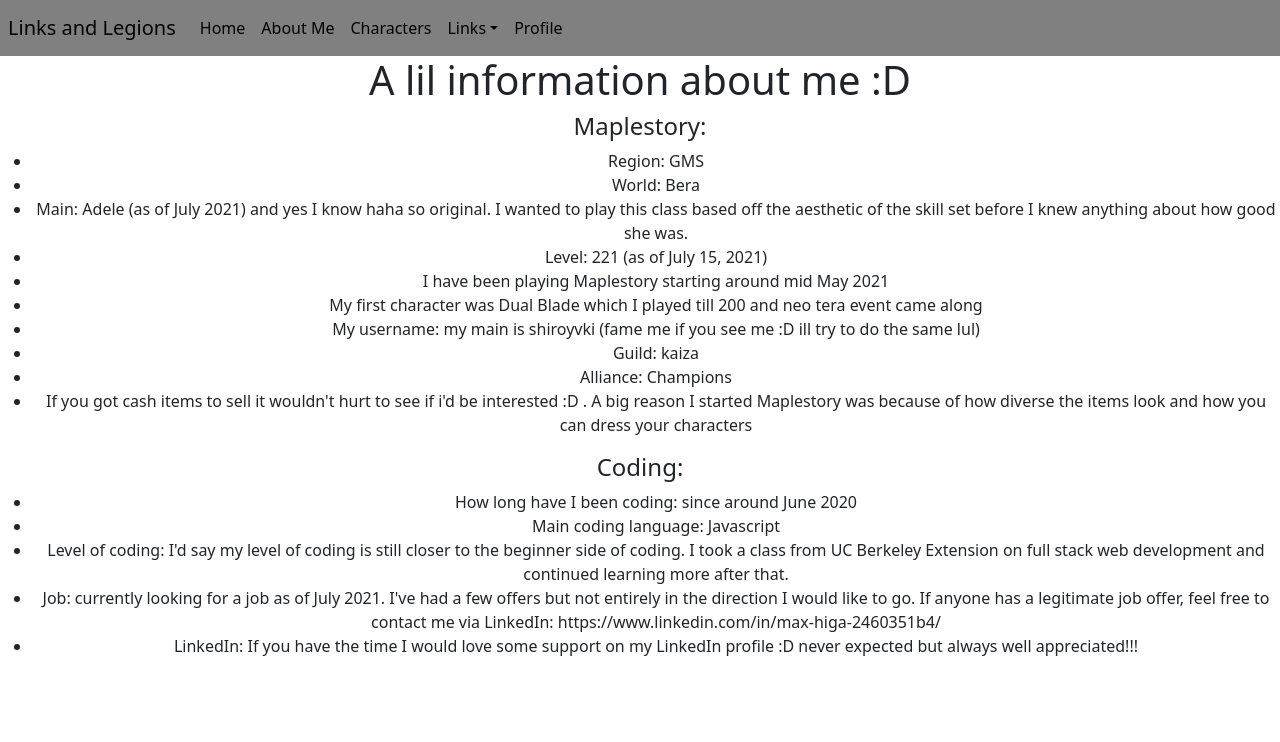
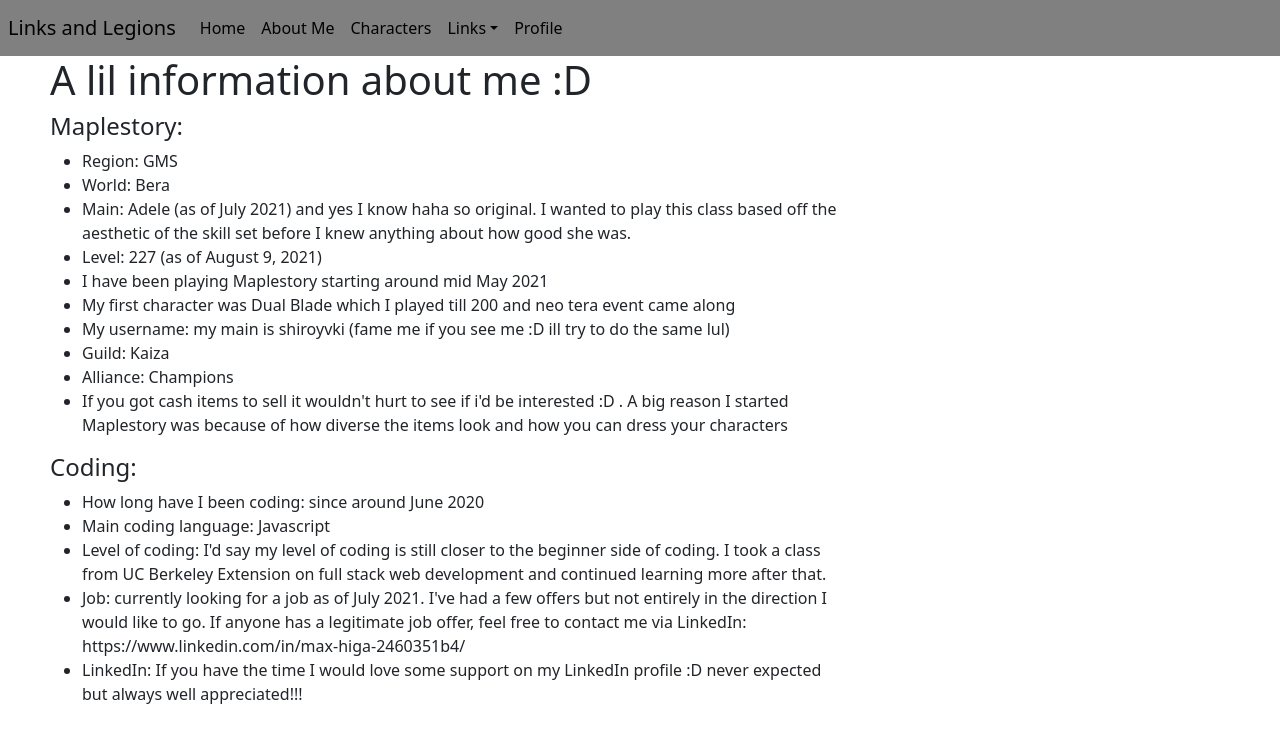
Before and after one commit to maxx-808/links-and-legions, a React (Create React App) app in the folder client/: page /about in a window 1280 px wide. Shown: the top 742 px of the page. Built offline with nearby package versions, Linux system fonts and the light colour scheme.

Commit message:
added css for about page and made list its own div

```diff
--- a/client/src/App.css
+++ b/client/src/App.css
@@ -50,5 +50,22 @@
 }
 
 table {
-  margin: 17px;
+  margin-left: auto;
+  margin-right: auto;
+  margin-top: 20px;
+  margin-bottom: 20px;
 }
+
+.stat {
+  width: 150px;
+}
+
+/* li {
+  list-style: none;
+} */
+
+#aboutSection {
+  text-align: left;
+  margin-left: 50px;
+  width: 800px;
+}
--- a/client/src/Pages/About.js
+++ b/client/src/Pages/About.js
@@ -5,6 +5,7 @@
   const page = useState({ page: "about" });
   return (
     <div className="page">
+      <div id="aboutSection">
         <h1>A lil information about me :D</h1>
         <h4>Maplestory:</h4>
         <ul>
@@ -15,17 +16,17 @@
             wanted to play this class based off the aesthetic of the skill set
             before I knew anything about how good she was.
           </li>
-        <li>Level: 221 (as of July 15, 2021)</li>
+          <li>Level: 227 (as of August 9, 2021)</li>
           <li>I have been playing Maplestory starting around mid May 2021</li>
           <li>
-          My first character was Dual Blade which I played till 200 and neo tera
-          event came along
+            My first character was Dual Blade which I played till 200 and neo
+            tera event came along
           </li>
           <li>
-          My username: my main is shiroyvki (fame me if you see me :D ill try to
-          do the same lul)
+            My username: my main is shiroyvki (fame me if you see me :D ill try
+            to do the same lul)
           </li>
-        <li>Guild: kaiza</li>
+          <li>Guild: Kaiza</li>
           <li>Alliance: Champions</li>
           <li>
             If you got cash items to sell it wouldn't hurt to see if i'd be
@@ -39,14 +40,15 @@
           <li>Main coding language: Javascript</li>
           <li>
             Level of coding: I'd say my level of coding is still closer to the
-          beginner side of coding. I took a class from UC Berkeley Extension on
-          full stack web development and continued learning more after that.
+            beginner side of coding. I took a class from UC Berkeley Extension
+            on full stack web development and continued learning more after
+            that.
           </li>
           <li>
             Job: currently looking for a job as of July 2021. I've had a few
-          offers but not entirely in the direction I would like to go. If anyone
-          has a legitimate job offer, feel free to contact me via LinkedIn:
-          https://www.linkedin.com/in/max-higa-2460351b4/
+            offers but not entirely in the direction I would like to go. If
+            anyone has a legitimate job offer, feel free to contact me via
+            LinkedIn: https://www.linkedin.com/in/max-higa-2460351b4/
           </li>
           <li>
             LinkedIn: If you have the time I would love some support on my
@@ -54,6 +56,7 @@
           </li>
         </ul>
       </div>
+    </div>
   );
 };
 
```
Lines whose indentation alone changed are shown as unchanged.
